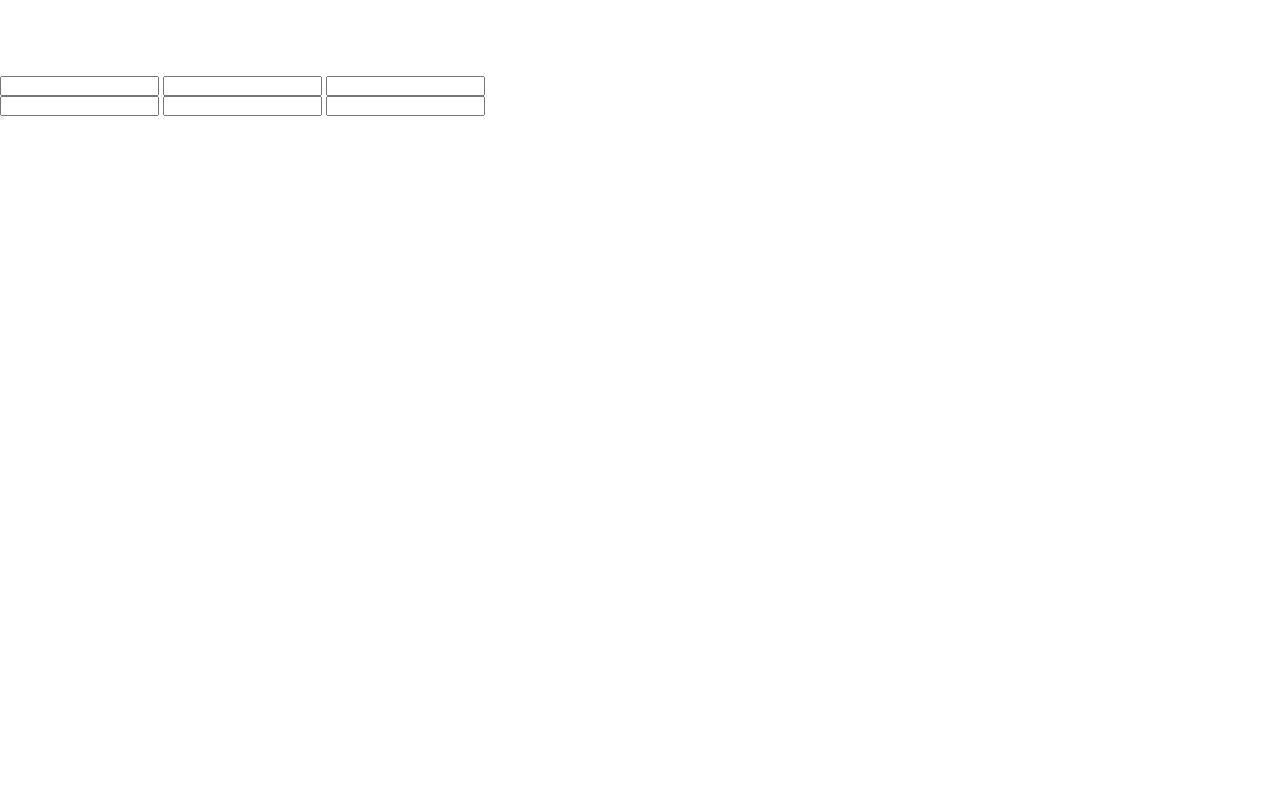
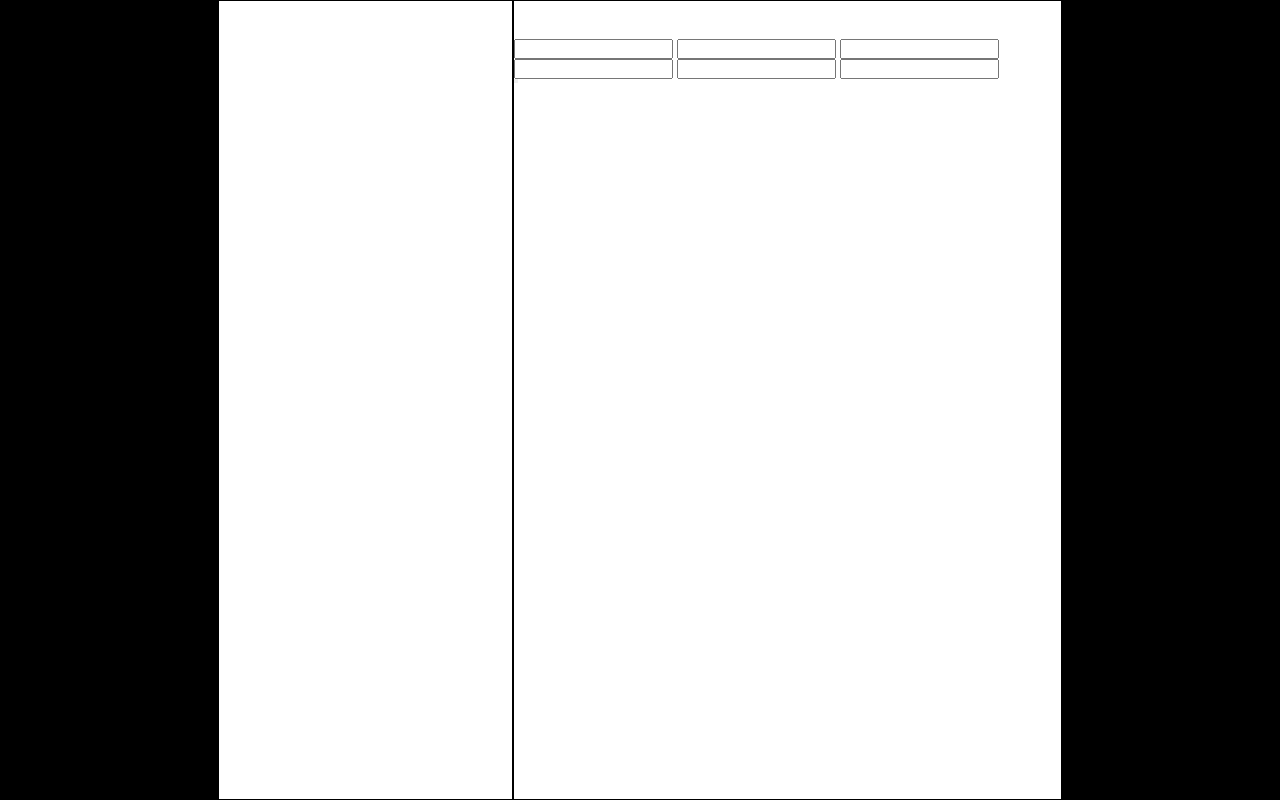
Before and after one commit to Arturas1989/odin-sign-up-page, a plain HTML site: page index.html in a window 1280 px wide. Drawn offline with Linux system fonts and the light colour scheme.

Commit message:
#7 container + left + right column placement

```diff
--- a/index.html
+++ b/index.html
@@ -6,7 +6,7 @@
     <meta name="viewport" content="width=device-width, initial-scale=1.0">
     <link rel="stylesheet" href="reset.css">
     <link rel="stylesheet" href="sign-up.css">
-    <title>Document</title>
+    <title>Odin sign-up page</title>
 </head>
 <body>
 
--- a/sign-up.css
+++ b/sign-up.css
@@ -0,0 +1,29 @@
+:root{
+    --containerMargin: 17%;
+    --leftColumnWidth: 35%;
+    --rightColumnWidth: 65%;
+    --containerHeight: 100vh;
+}
+
+body{
+    background-color: black;
+}
+
+.container{
+    display: flex;
+    width: calc(100% - var(--containerMargin)*2);
+    height: var(--containerHeight);
+    margin-left: var(--containerMargin);
+    margin-right: var(--containerMargin);
+    background-color: #fff;
+}
+
+.left-column{
+    width: var(--leftColumnWidth);
+    border: 1px solid black;
+}
+
+.right-column{
+    width: var(--rightColumnWidth);
+    border: 1px solid black;
+}
```
